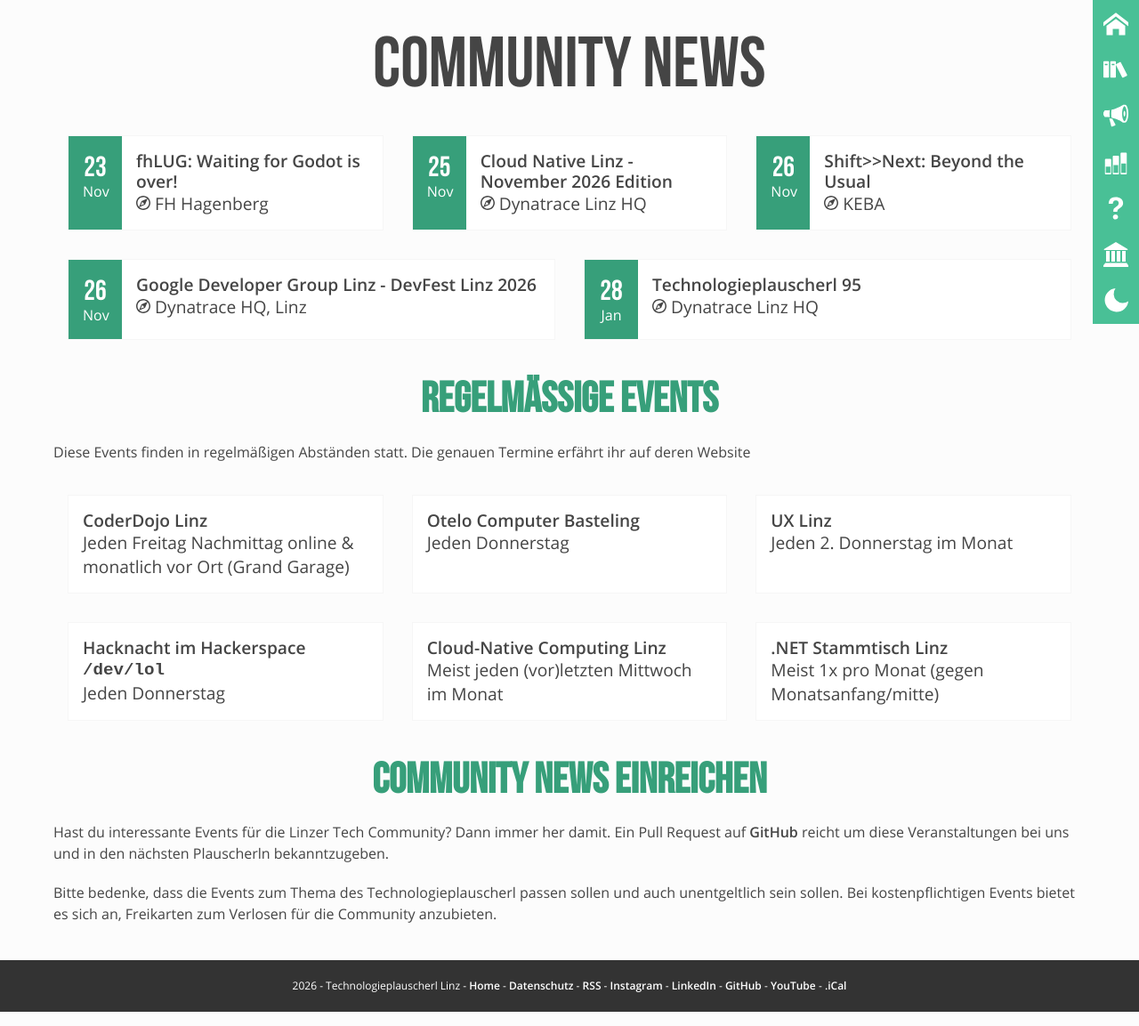
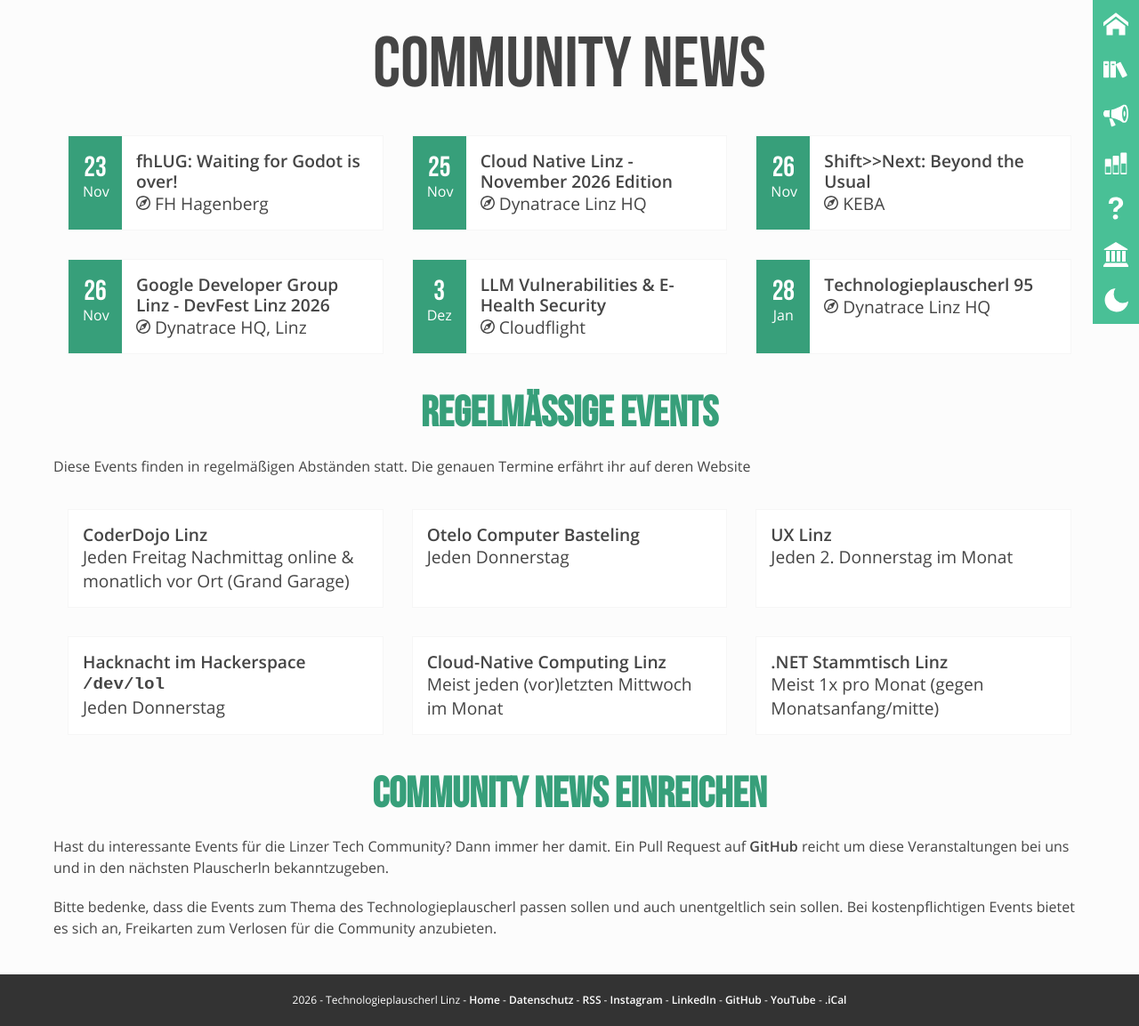
Before and after one commit to technologieplauscherl/technologieplauscherl.github.io, a Jekyll site: the page built from pages/community-news.html, in a window 1280 px wide. Shown: the whole page at 89% size. Built offline with Jekyll 4.4.1, drawn with Linux system fonts in a browser that asks for light colours.

Commit message:
Update SecurityNative Meetup Linz events
Added new events for SecurityNative Meetup Linz.

```diff
--- a/_data/community.yml
+++ b/_data/community.yml
@@ -760,10 +760,14 @@
 -   id: security-native-linz
     name: "SecurityNative Meetup Linz"
     events:
-        -   name: "SecurityNative Meetup Linz"
+        -   name: "Supply Chain & Surveillance: Who's really in control?"
             location: Dynatrace Linz HQ
             date: 2026-07-02
             link: "https://www.meetup.com/de-de/security-native-europe/events/314673763/"
+        -   name: "LLM Vulnerabilities & E-Health Security"
+            location: Cloudflight
+            date: 2026-12-03
+            link: "https://www.meetup.com/de-de/security-native-europe/events/317466215/"
 -   id: ars-electronica
     name: "Ars Electronica"
     events:
```
